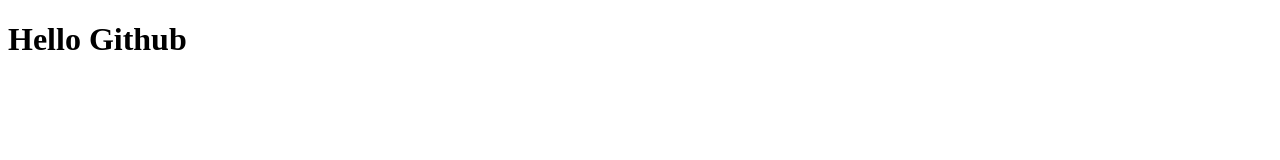
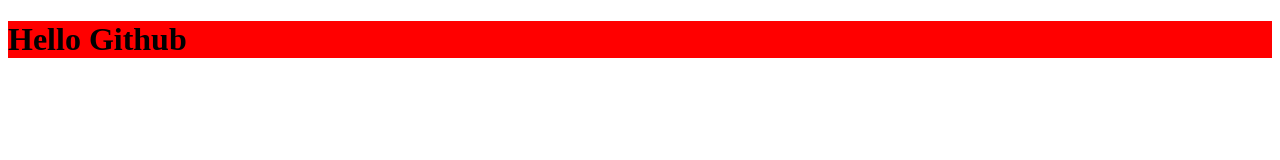
Before and after one commit to Shivangi2306/Test-Repository, a plain HTML site: page index.html in a window 1280 px wide. Drawn offline with Linux system fonts and the light colour scheme.

Commit message:
Third Change

```diff
--- a/index.html
+++ b/index.html
@@ -2,9 +2,12 @@
 <html>
 <head>
 	<title>A test HTML Page for Git</title>
+	<link rel="stylesheet" type="text/css" href="./Stylesheets/Style.css">
 </head>
 <body>
-	<h1>Hello Github</h1>
+
+	<h1 id="heading1">Hello Github</h1>
+
 
 </body>
 </html>
```
